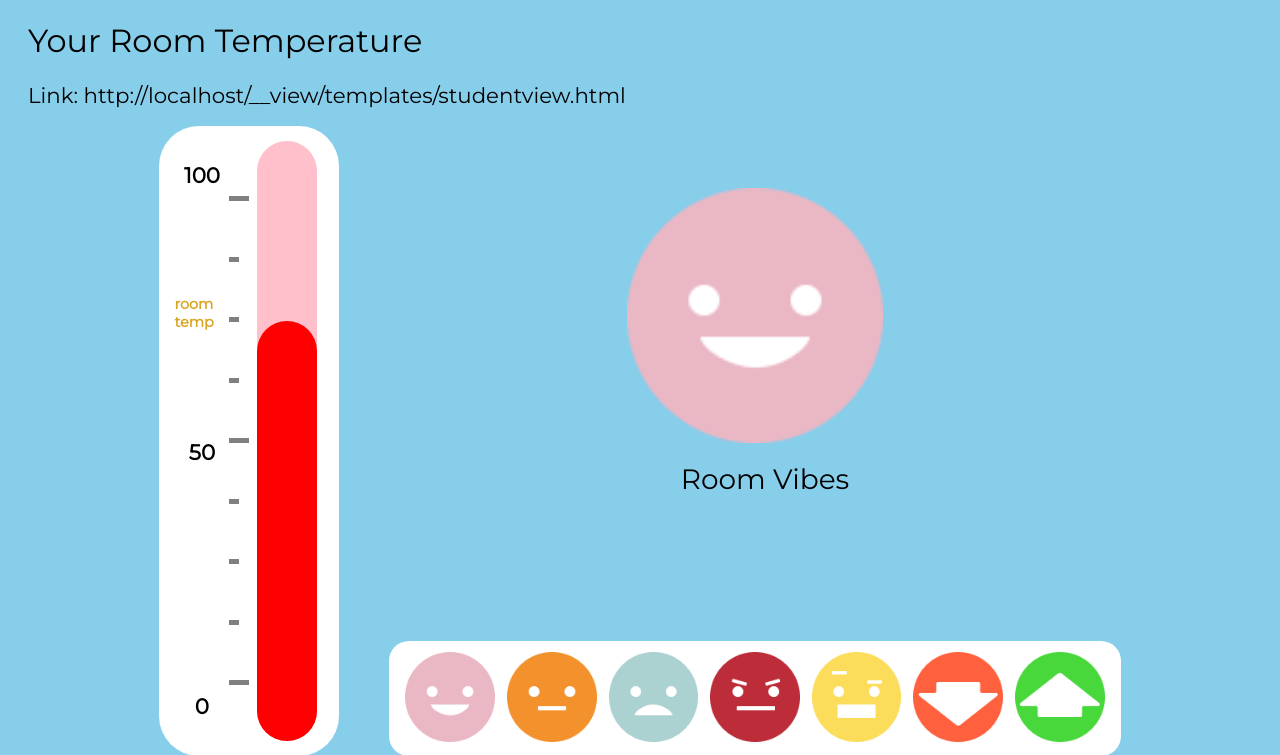
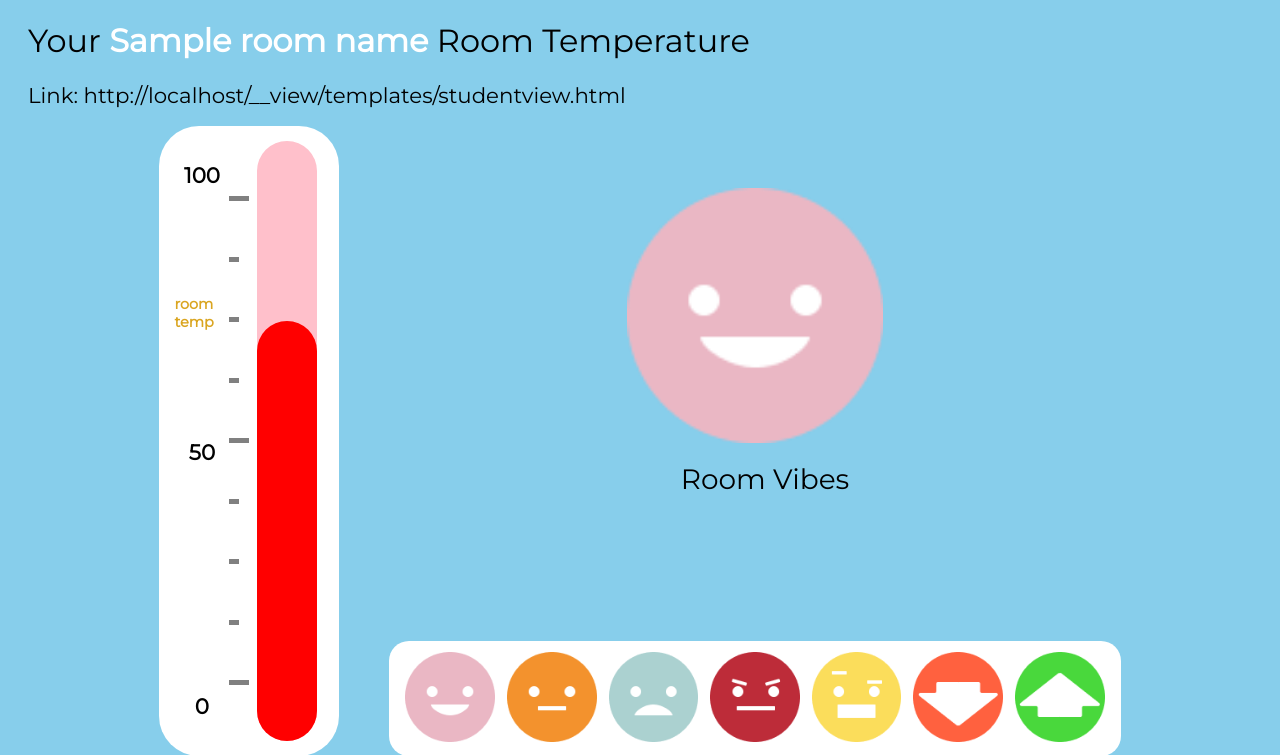
Before and after one commit to arthurjl/room-temperature, a Flask app: template templates/studentview.html in a window 1280 px wide. Shown: the top 755 px of the page. Run offline with Flask 2, Linux system fonts and the light colour scheme; the template is opened without the code that fills it: most values are stand-ins (such as "Sample title", 1, 10 or a date in 2020); some libraries are stand-ins or nearby versions.

Commit message:
FInaly fpuhs for nwo asdt

```diff
--- a/app.py
+++ b/app.py
@@ -141,6 +141,17 @@ def room(id):
     #         return redirect(f'/room/{id}')
     #     except:
     #         return 'There was an issue adding your task'
+    room_names = {
+        1: "CSE 332",
+        2: "CSE 344",
+        3: "LING 200",
+        4: "Deep Learning for Nerds",
+        5: "DubHacks Demo",
+        42: "Hitchhiker's Only",
+        69: "Funny Number",
+        420: "Yes",
+    }
+    room_name = room_names.get(id, "EMPTY")
 
     reactions = Reactions.query.filter(Reactions.date_created > datetime.utcnow() - timedelta(minutes = 1), Reactions.room_id == id).all()
     print(reactions)
@@ -149,7 +160,7 @@ def room(id):
     total = df["reaction"].sum() / len(df) if len(df) > 0 else 0
     print(total)
 
-    return render_template('studentview.html', room_id=id, temp=f"{total * 100}%", showRabbit=True, numHidAnimals=3)
+    return render_template('studentview.html', room_id=id, temp=f"{total * 100}%", room_name=room_name)
 
 @app.route('/room/<int:id>/react', methods=["GET"])
 def get_pace(id):
--- a/backend/face_detection.py
+++ b/backend/face_detection.py
@@ -10,7 +10,7 @@ from fer import FER
 
 
 emotions = ["angry", "disgust", "fear", "happy", "sad", "surprise", "neutral"]
-room_id = 1
+room_id = 5
 
 while True:
     image = np.array(pyautogui.screenshot())
--- a/static/css/index.css
+++ b/static/css/index.css
@@ -38,7 +38,7 @@ button:hover, :focus {
 }
 
 input[type=text]{
-  width: 200px;
+  /* width: 200px; */
   border: 0;
   border-bottom: 2px solid gray;
   color: white;
--- a/static/css/scripts/student.js
+++ b/static/css/scripts/student.js
@@ -5,9 +5,9 @@
     window.addEventListener("load", init);
 
     function init() {
-        var stored = JSON.parse(localStorage.getItem('data'));
-        console.log(stored);
-        qs(".class-color").textContent = stored;
+        // var stored = JSON.parse(localStorage.getItem('data'));
+        // console.log(stored);
+        // qs(".class-color").textContent = stored;
         qs(".class-link").textContent = window.location.href;
     }
 
--- a/templates/studentview.html
+++ b/templates/studentview.html
@@ -13,7 +13,7 @@
 
   </head>
   <body>
-    <h1>Your <span class="class-color"></span> Room Temperature</h1>
+    <h1>Your <span class="class-color">{{room_name}}</span> Room Temperature</h1>
     <h2>Link: <span class="class-link"></span></h2>
     <div class="content">
       <div class="temp-box">
```
Also changed, not shown: temperature.db.
